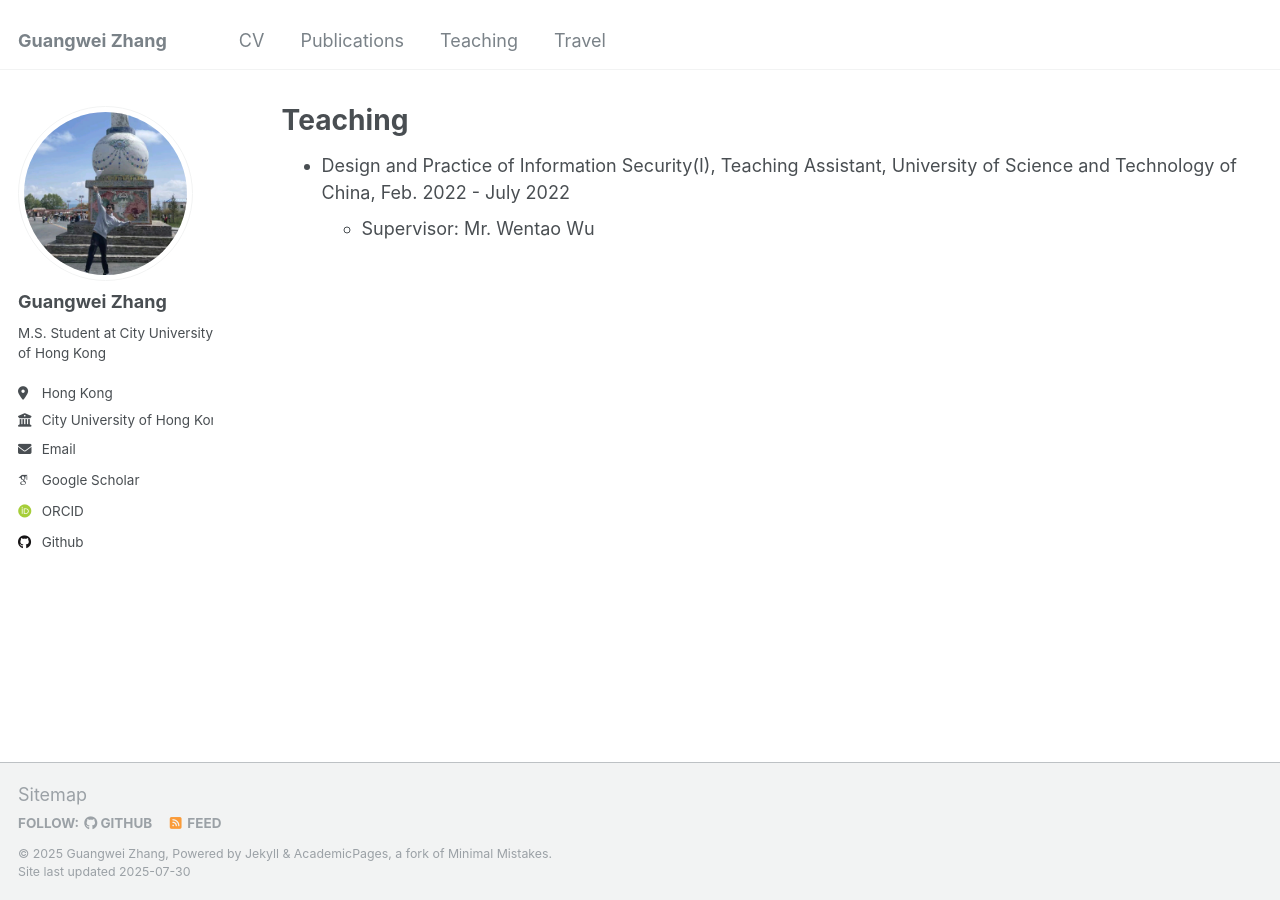
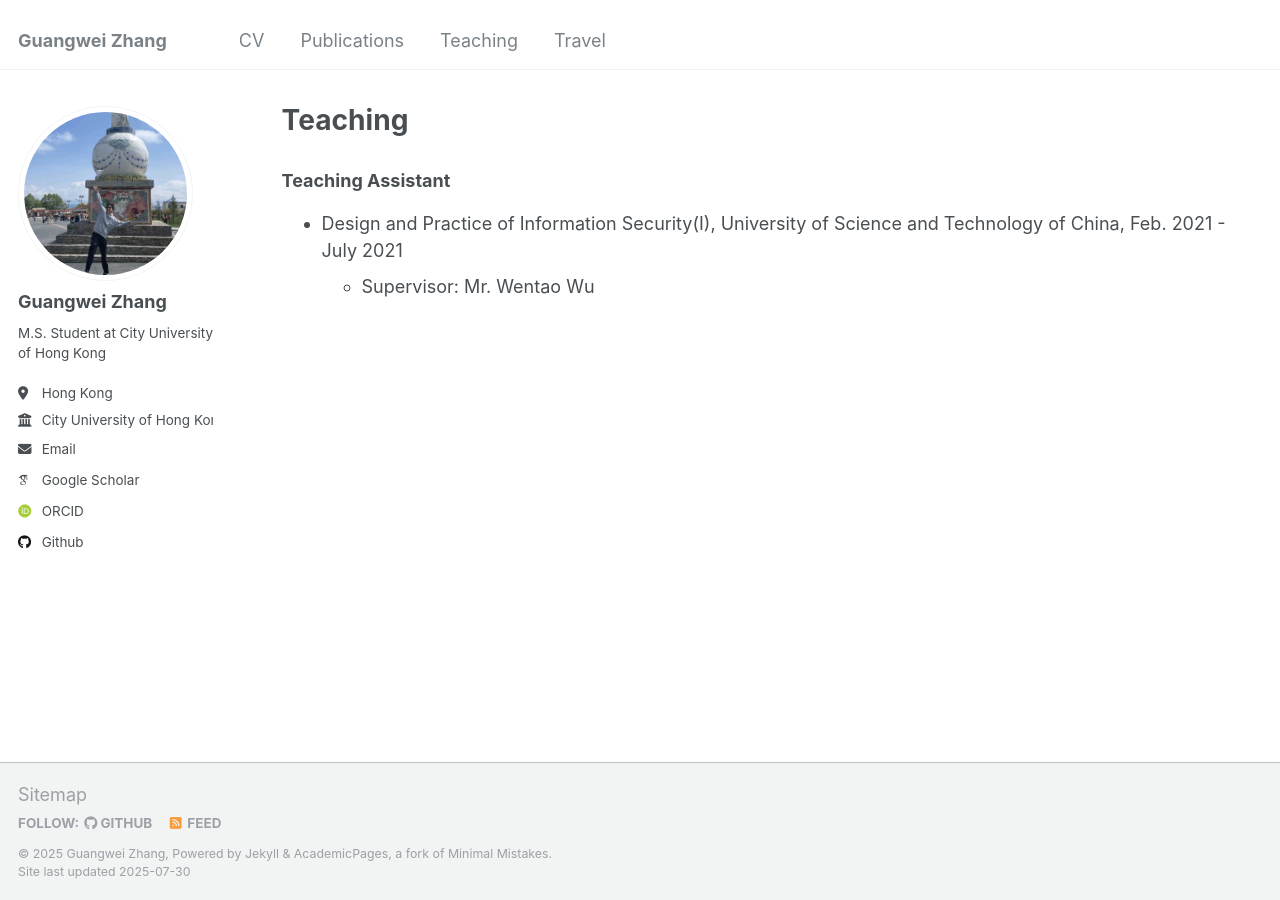
Before and after one commit to changhu73/changhu73.github.io, a Jekyll site: the page built from _pages/teaching.md, in a window 1280 px wide. Built offline with Jekyll 4.4.1, drawn with Linux system fonts in a browser that asks for light colours; some web fonts are replaced.

Commit message:
Update teaching.md

```diff
--- a/_pages/teaching.md
+++ b/_pages/teaching.md
@@ -11,5 +13,7 @@ author_profile: true
   {% include archive-single.html %}
 {% endfor %} -->
 
-* Design and Practice of Information Security(I), Teaching Assistant, University of Science and Technology of China, Feb. 2022 - July 2022
+### Teaching Assistant
+
+* Design and Practice of Information Security(I), University of Science and Technology of China, Feb. 2021 - July 2021
   *  Supervisor: Mr. Wentao Wu
```
Also changed, not shown: other parts of _pages/teaching.md (+2 -0 lines).
